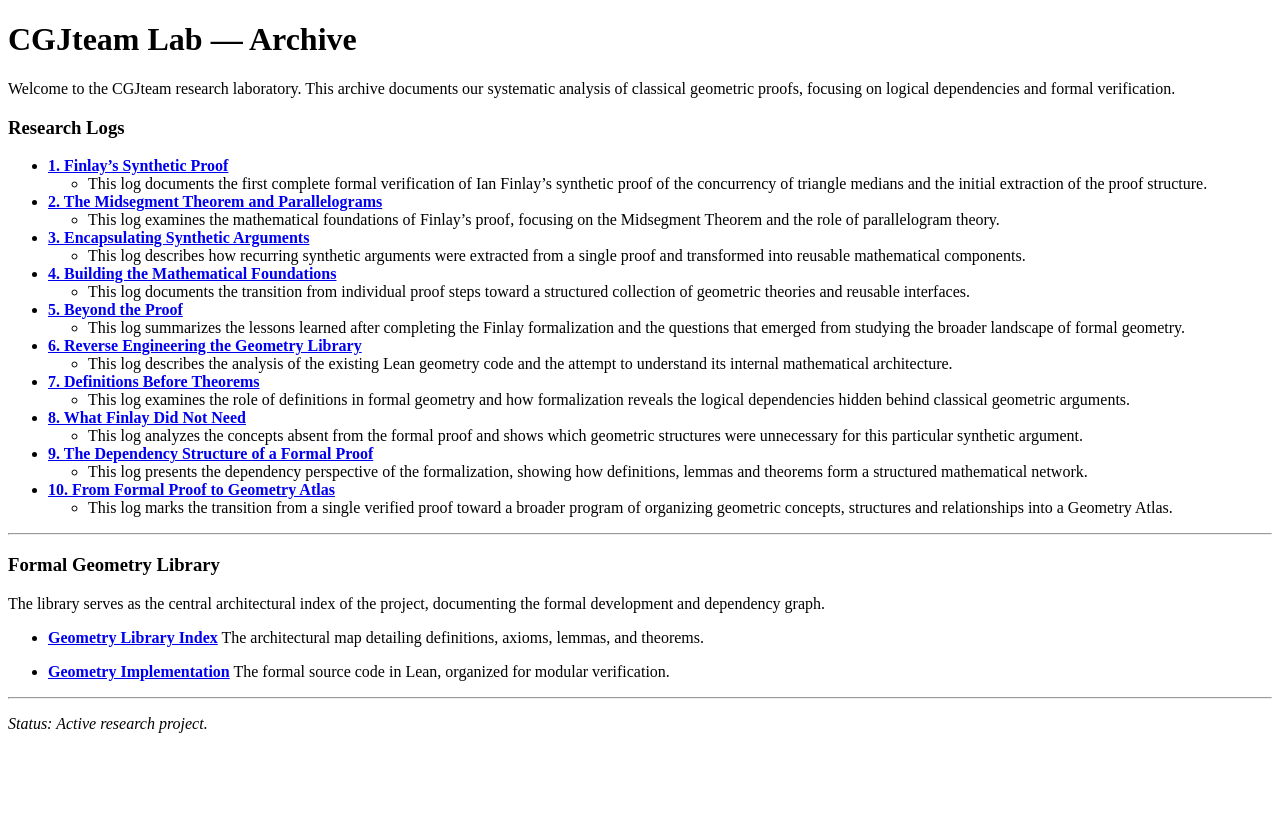
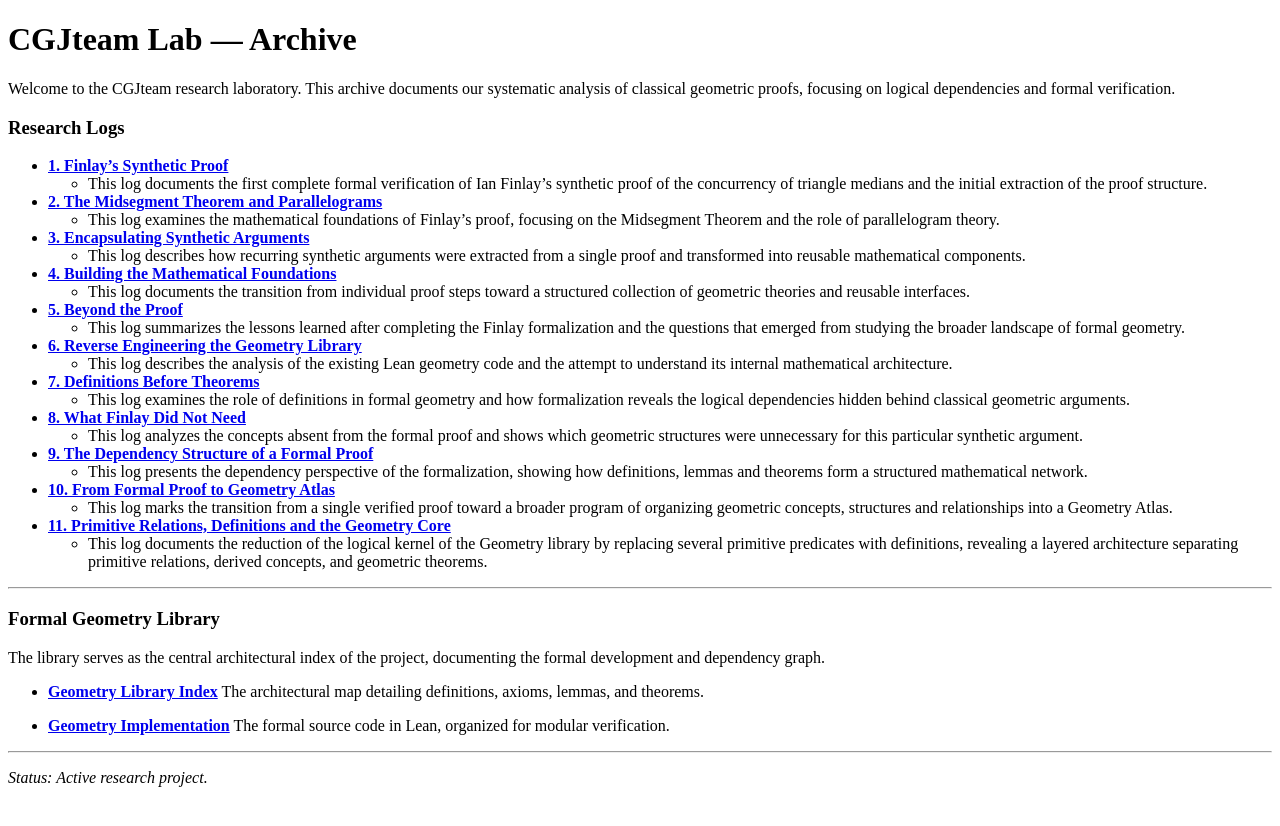
Before and after one commit to cgjteam/cgjteam.github.io, a Jekyll site: the page built from index.md, in a window 1280 px wide. Shown: the top 826 px of the page. Built offline with Jekyll 4.4.1, drawn with Linux system fonts in a browser that asks for light colours; comment, search, counter and statistics services are not loaded; our own code applies the rules of GitHub Pages for plain Markdown files.

Commit message:
Update index.md

```diff
--- a/index.md
+++ b/index.md
@@ -38,6 +38,10 @@ Welcome to the CGJteam research laboratory. This archive documents our systemati
 * **[10. From Formal Proof to Geometry Atlas](log-010.md)**
   - This log marks the transition from a single verified proof toward a broader program of organizing geometric concepts, structures and relationships into a Geometry Atlas.
 
+* **[11. Primitive Relations, Definitions and the Geometry Core](log-011.md)**
+  - This log documents the reduction of the logical kernel of the Geometry library by replacing several primitive predicates with definitions, revealing a layered architecture separating primitive relations, derived concepts, and geometric theorems.
+
+
 ---
 
 ### Formal Geometry Library
```
